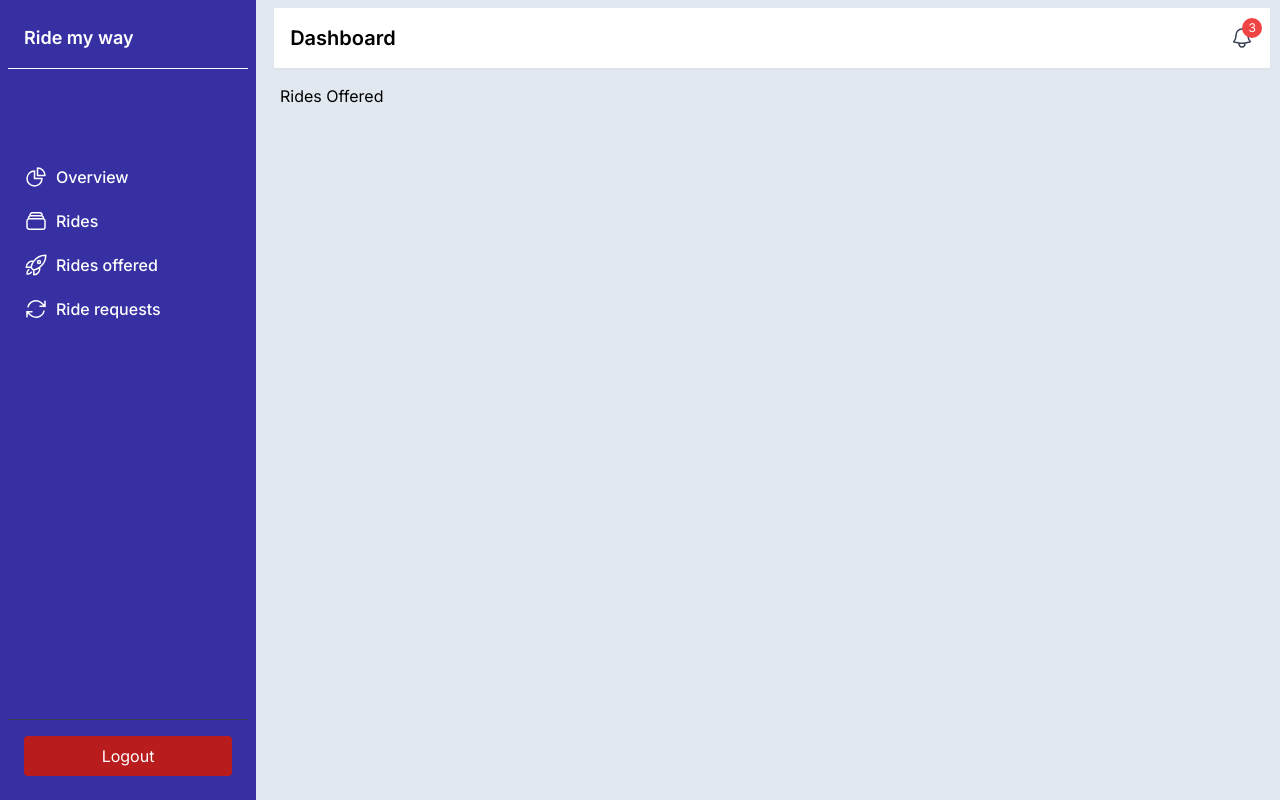
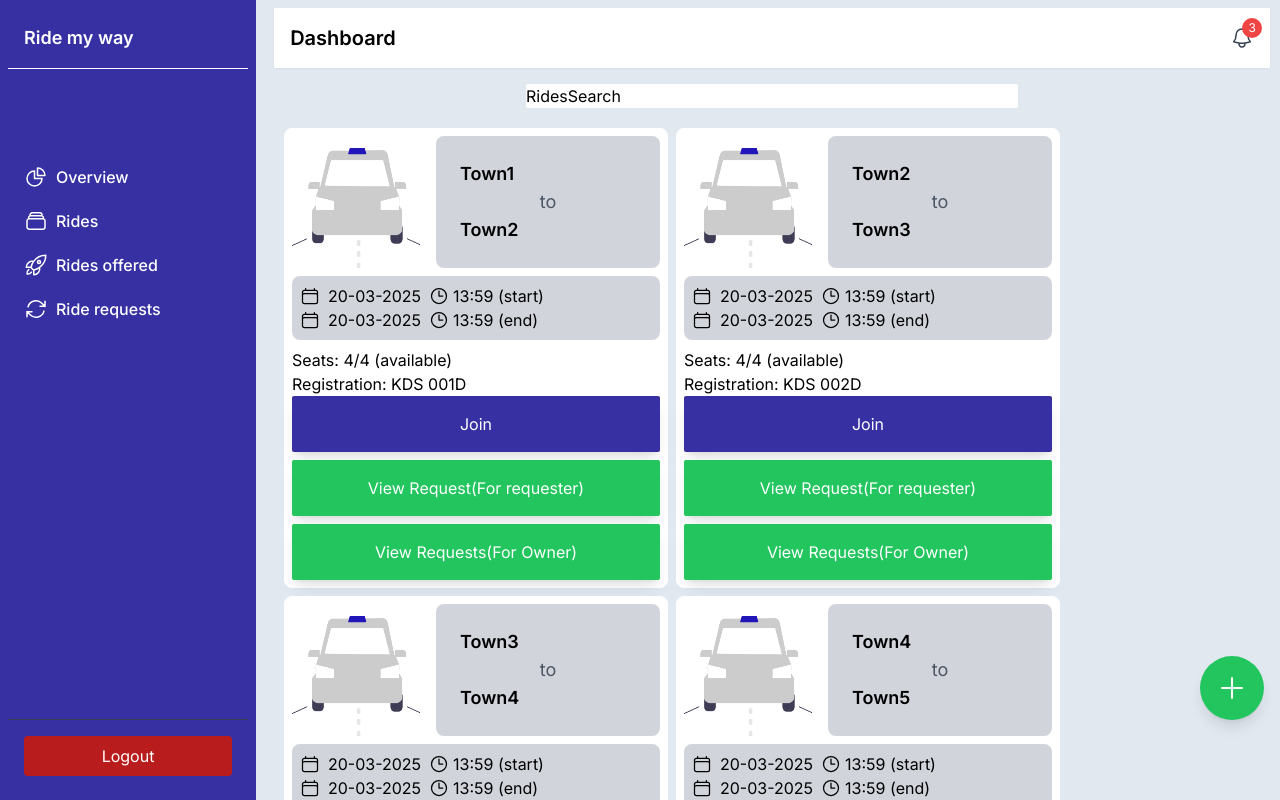
Before and after one commit to Xerrex/rmw-frontend, a Next.js app: page /dashboard/rides_offered in a window 1280 px wide. Built offline with nearby package versions, Linux system fonts and the light colour scheme.

Commit message:
Add more data placholders

```diff
--- a/app/dashboard/rides_offered/page.tsx
+++ b/app/dashboard/rides_offered/page.tsx
@@ -1,8 +1,38 @@
-import React from 'react'
+"use client";
+
+import React, {useState, useEffect} from 'react';
+import { PlusIcon } from '@heroicons/react/24/outline';
+import RidesSearch from '../ui/RidesSearch';
+import { RideCard } from '../ui/Cards';
+import { Ride } from '@/app/lib/definitions';
+import { getRides } from '@/app/lib/data';
+
 
 function Page() {
+  const [rides, setRides] = useState<Ride[]>([])
+
+    useEffect(()=>{
+      getRides()
+      .then(data =>{
+        setRides(data)
+      })
+    }, [])
+
   return (
-    <div className="text-black">Rides Offered</div>
+    <div className="flex flex-col flex-1">
+      <RidesSearch/>
+
+      <div className="flex flex-wrap w-full h-[780px] overflow-y-auto hide-scrollbar">
+        {rides.length < 0 && <p className="mx-auto text-black">There are no rides yet</p>}
+        {rides.map((ride)=>(<RideCard key={ride.uuid} Ride={ride}/>))}
+      </div>
+
+      <div className="text-black fixed bottom-20 right-4">
+        <button className="bg-primaryColor hover:bg-primaryColorHover text-white p-4 rounded-full shadow-lg
+          transition duration-200"><PlusIcon className="h-8 w-8 text-white" />
+        </button>
+      </div>
+    </div>
   )
 }
 
--- a/app/dashboard/ui/Cards.tsx
+++ b/app/dashboard/ui/Cards.tsx
@@ -46,9 +46,16 @@ export function OverViewCards({cardsData}: CardsPropType){
 
 type RideCardPropType = {
   Ride: Ride;
+  ride_type: "owner"| "passenger";
 }
 
 export function RideCard({Ride}: RideCardPropType){
+  /**Ride Card
+   *
+   * Show View Request if have requested to join ride
+   * Show View Requests if owner of the ride.
+   * Show Join if not owner and have not requested to join ride.
+   */
 
   const [dpt_date, dpt_time] = Ride.depart_time.split(" ");
   const [end_date, end_time] = Ride.depart_time.split(" ");
@@ -87,9 +94,13 @@ export function RideCard({Ride}: RideCardPropType){
 
       <div className="flex flex-col space-y-2">
         <button className="bg-primaryColorAlt hover:bg-primaryColorHoverAlt text-white p-4
-          shadow-lg  transition duration-200" onClick={()=>join()}>Join</button>
+          shadow-lg  transition duration-200 rounded-sm">Join</button>
+
         <button className="bg-primaryColor hover:bg-primaryColorHover text-white p-4
-          shadow-lg  transition duration-200">View Request</button>
+          shadow-lg  transition duration-200 rounded-sm">View Request(For requester)</button>
+
+        <button className="bg-primaryColor hover:bg-primaryColorHover text-white p-4
+          shadow-lg  transition duration-200  rounded-sm">View Requests(For Owner)</button>
       </div>
     </div>
   )
--- a/app/lib/definitions.ts
+++ b/app/lib/definitions.ts
@@ -32,6 +32,15 @@ export type Ride = {
 }
 
 
+export type User = {
+  "id": number,
+  "uuid": string,
+  "first_name": string,
+  "last_name": string,
+  "email": string
+}
+
+
 // Define the props interface for the Modal component: Interfaces are more extendible
 export interface ModalProps {
   isOpen: boolean;
--- a/app/lib/placeholder_data.ts
+++ b/app/lib/placeholder_data.ts
@@ -1,4 +1,32 @@
 import moment from "moment";
+import { Ride, User } from "./definitions";
+
+
+const createTestUsers = (users: number): User[]=>{
+  /** Generates users
+   *
+   * returns a list of users
+  */
+
+  const createdUsers = [];
+
+  for (let i=1; i<=users; i++){
+    const newUser = {
+      "id": i,
+      "uuid": "6c723bcc-b8d3-4a25-9c92-75f01fe8c189",
+      "first_name": `John${i}`,
+      "last_name": `Doe${i}`,
+      "email": `john${i}doe${i}@rmw.ride`
+    }
+    createdUsers.push(newUser)
+  }
+
+  return createdUsers;
+}
+
+
+export const TEST_USERS = createTestUsers(10);
+
 
 export const ridesOverViewData = [
   { month: 'Dec',
@@ -40,7 +68,7 @@ export const ridesOverViewData = [
 ]
 
 
-export const generateRides = (rides: number)=>{
+export const generateRides = (rides: number, ownerId: number): Ride[]=>{
   /** Generates rides
    *
    * Returns a list of rides
@@ -55,7 +83,7 @@ export const generateRides = (rides: number)=>{
 
     const newRide = {
       "id": i,
-      "uuid": `0426e05b-e321-40fb-ae08-19fed9d0c${i}`,
+      "uuid": `0426e${i}b-e321-40fb${i}-ae08-19fed9d0c${i}`,
       "vehicle_plate": `KDS ${i.toString().slice(0, 3).padStart(3, "0")}D`,
       "seats": 4,
       "town_starting": `Town${i}`,
@@ -64,7 +92,7 @@ export const generateRides = (rides: number)=>{
       "end_time": `${end_time}`,
       "created_at": `${moment().format("DD-MM-YYYY HH:mm")}`,
       "updated_at": `${moment().format("DD-MM-YYYY HH:mm")}`,
-      "owner_id": Math.floor(Math.random() * rides)
+      "owner_id": ownerId
     }
 
     ridesData.push(newRide);
```
